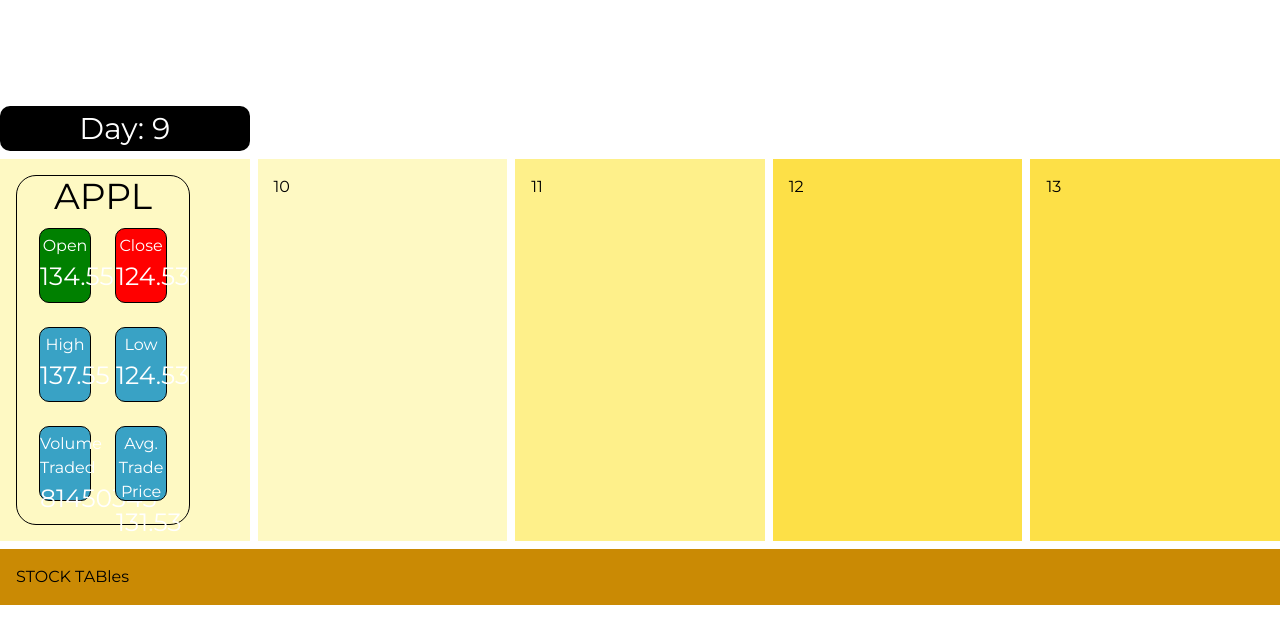
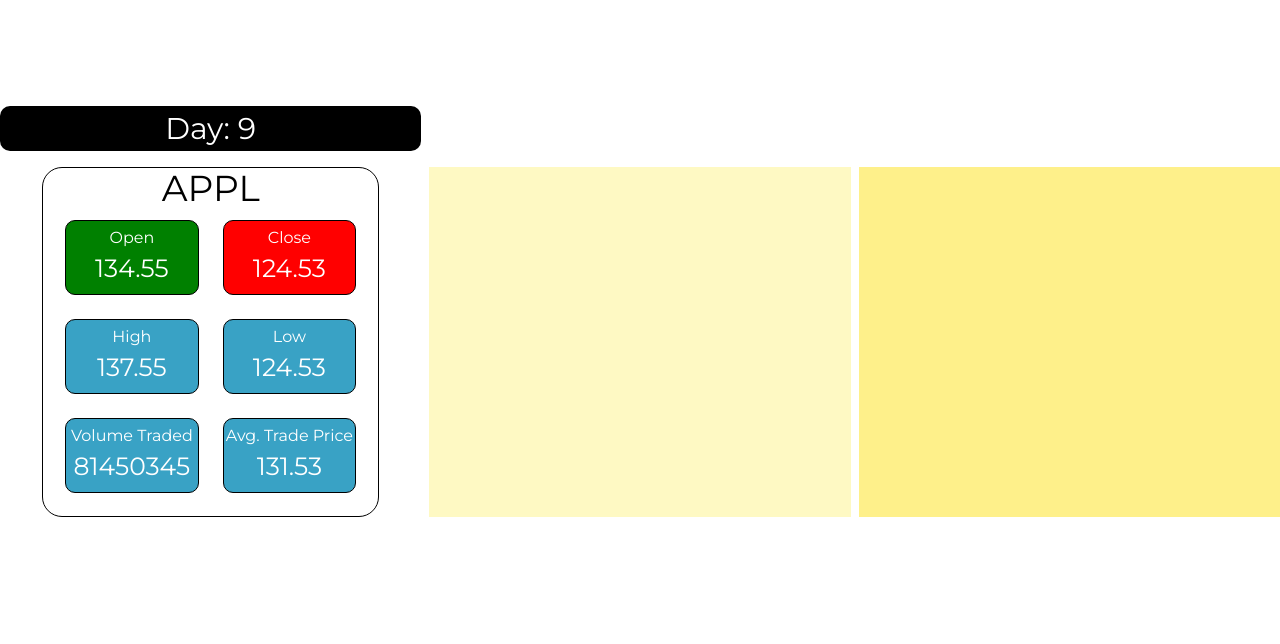
Before and after one commit to Charlie-J-Martin/lambda-simple-trading-bot, a React (Create React App) app in the folder packages/frontend/: page / in a window 1280 px wide. Shown: the top 644 px of the page. Built offline with nearby package versions, Linux system fonts and the light colour scheme; the HTML template or start-up script is replaced by a standard one.

Commit message:
Refactor grid layout in App.jsx

```diff
--- a/packages/frontend/src/App.jsx
+++ b/packages/frontend/src/App.jsx
@@ -9,24 +9,21 @@
     <>
       <div className='app-container'>
         <div className='container mx-auto'>
-          <div className='grid grid-cols-5 gap-2'>
+          <div className='grid grid-cols-3 gap-2'>
             <div className='p-4'></div>
-            <div className='col-span-3 p-4 text-center text-white'>
+            <div className='col-span-1 p-4 text-center text-white'>
               <h1 className='text-4xl text-center mt-4'>Bot Trade Central</h1>
             </div>
             <div className='p-4'></div>
             <div>
               <SimulationDayDisplay />
             </div>
-            <div className='col-span-4'></div>
-            <div className='bg-yellow-100 p-4'>
+            <div className='col-span-3 '></div>
+            <div className='flex justify-center'>
               <StockInformation />
             </div>
-            <div className='bg-yellow-100 p-4'>10</div>
-            <div className='bg-yellow-200 p-4'>11</div>
-            <div className='bg-yellow-300 p-4'>12</div>
-            <div className='bg-yellow-300 p-4'>13</div>
-            <div className='col-span-5 bg-yellow-600 p-4'>STOCK TABles</div>
+            <div className='bg-yellow-100 p-4'></div>
+            <div className='bg-yellow-200 p-4'></div>
           </div>
         </div>
       </div>
```
